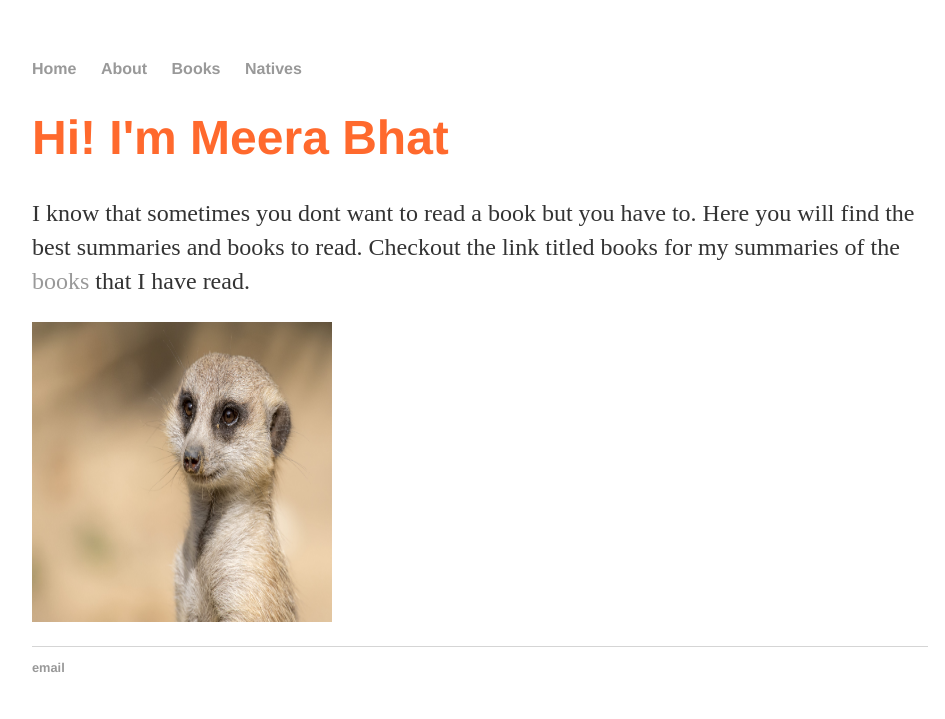
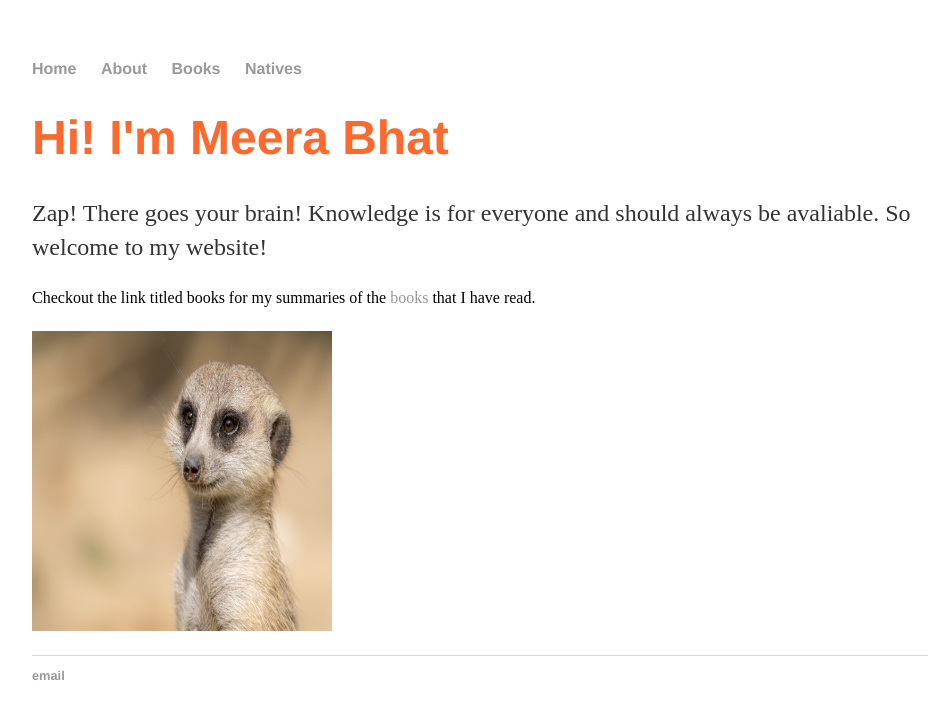
Before and after one commit to meerkatbhat/meerkatbhat, a Jekyll site: the page built from index.html, in a window 1280 px wide. Shown: the top 719 px of the page, without its empty margins (160-1105 px from the left). Built offline with Jekyll 4.4.1, drawn with Linux system fonts in a browser that asks for light colours.

Commit message:
Update index.html

```diff
--- a/index.html
+++ b/index.html
@@ -14,8 +14,7 @@ title: Arizona Learner
 
 
 <div class="blurb">
-	<p>I know that sometimes you dont want to read a book but you have to.
-	Here you will find the best summaries and books to read.
+	<p>Zap! There goes your brain! Knowledge is for everyone and should always be avaliable. So welcome to my website!</p>
 	Checkout the link titled books for my summaries of the <a href="/books">books</a> that I have read.</p>
 	<img src="images/meerkat1.jpg " width="300" height="300" class="the-pug">
 </div><!-- /.blurb -->
```
